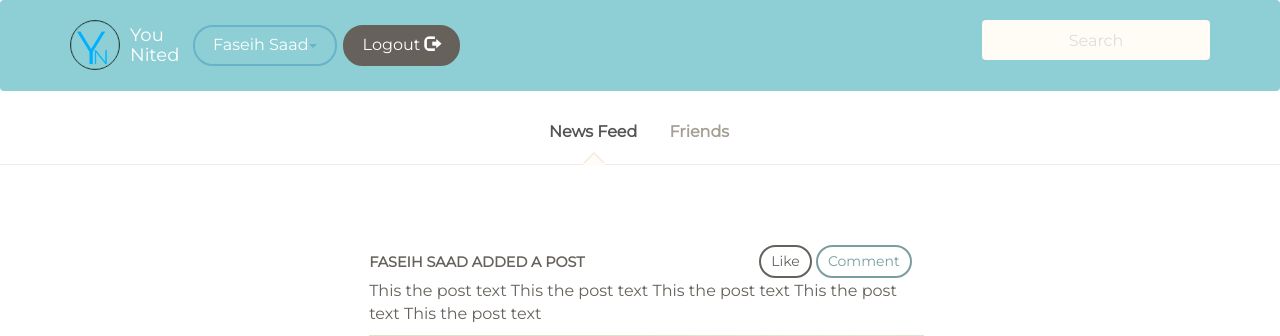
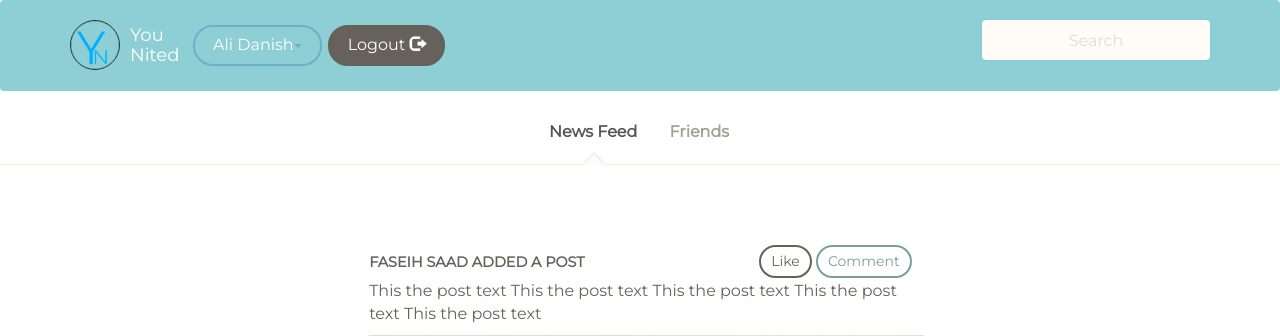
Before and after one commit to faseihs/younited, a PHP site: page /news_feed.php in a window 1280 px wide. Shown: the top 336 px of the page. Run offline with PHP 8.4, Linux system fonts and the light colour scheme; a user stored in the database is signed in; data comes from the database, SQL or seed files in the repository; some libraries are stand-ins or nearby versions; some web fonts are replaced.

Commit message:
Some changes

```diff
--- a/message.php
+++ b/message.php
@@ -7,8 +7,8 @@ if(isset($_REQUEST['msg']))
 	$message = $_REQUEST['msg'];
 	$receiver_id = $_REQUEST['id'];
 	$sender_id = $_SESSION['id'];
+	$query = mysqli_query($con,"INSERT INTO messages(sender_id,receiver_id,message)VALUES('$sender_id','$receiver_id','$message')") or die("could not insert into database");
 
-	$query = mysqli_query($con,"INSERT INTO messages(sender_id,receiver_id,message)VALUES('$sender_id','$receiver_id','$message')") or die("could not insert into database");
 	echo $message;
 }
 
--- a/news_feed.php
+++ b/news_feed.php
@@ -80,7 +80,7 @@ else
                   <div class="collapse navbar-collapse" id="navigation-example-2">
                     <ul class="nav navbar-nav">
                             <li class="dropdown">
-                                    <button id="acha" href="#" type="button" style="color:white;" class="dropdown-toggle btn btn-info" data-toggle="dropdown">Faseih Saad<span class="caret"></span></button>
+                                    <button id="acha" href="#" type="button" style="color:white;" class="dropdown-toggle btn btn-info" data-toggle="dropdown"><?php echo ucwords($_SESSION['name'])?><span class="caret"></span></button>
 <!--                                  You can add classes for different colours on the next element -->
 <script>
 
@@ -387,7 +387,7 @@ function checkSubmit(e,x) {
         var xhttp = new XMLHttpRequest();
         xhttp.onreadystatechange = function() {
       if (this.readyState == 4 && this.status == 200) {
-      document.getElementById("test").innerHTML = this.responseText;
+      //document.getElementById("test").innerHTML = this.responseText;
       }
       };
       xhttp.open("GET", "message.php?msg=" + message+"&id=" + id, true);
```
